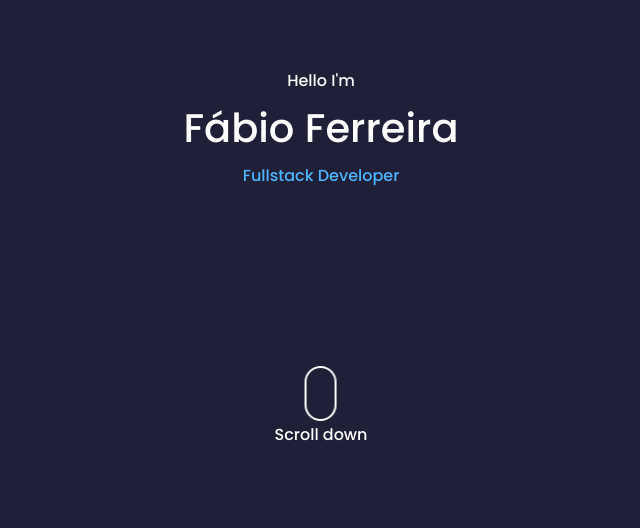
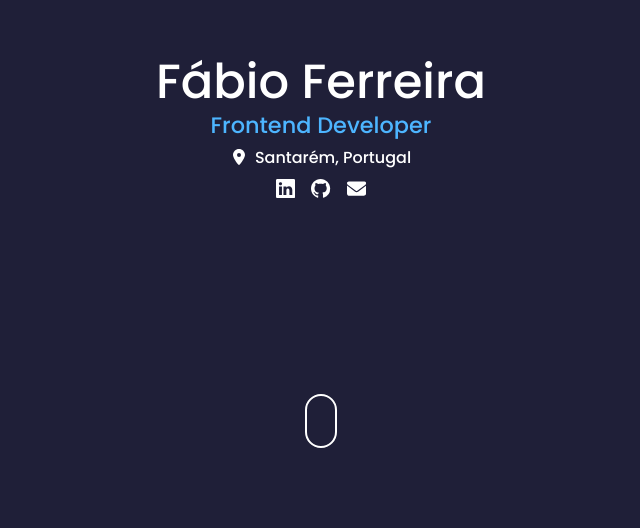
Before and after one commit to fabio-m-ferreira/Portfolio-WebApp, a Next.js app: page / in a window 1280 px wide. Shown: the part 272-800 px from the top of the page, without its empty margins (319-959 px from the left). Built offline with nearby package versions, Linux system fonts and the light colour scheme.

Commit message:
Landing Page update

```diff
--- a/src/app/globals.css
+++ b/src/app/globals.css
@@ -12,6 +12,7 @@
 
 :root {
   --color-bg: #1f1f38;
+  --color-bg-dark: #171728;
   --color-bg-variant: #2c2c6c;
   --color-primary: #4db5ff;
   --color-primary-variant: rgba(77, 181, 255, 0.4);
@@ -75,11 +76,15 @@ h6 {
 }
 
 h1 {
-  font-size: 2.5rem;
+  font-size: 3rem;
 }
 
 h2 {
   font-size: 1.8rem;
+}
+
+h3 {
+  font-size: 1.4rem;
 }
 
 h5 {
--- a/src/sections/footer/Footer.tsx
+++ b/src/sections/footer/Footer.tsx
@@ -28,7 +28,7 @@ const Footer = () => {
 
       <div className={styles.socials}>
         <a
-          href="https://www.linkedin.com/in/fabio--ferreira/"
+          href="https://www.linkedin.com/in/fabio-m-ferreira/"
           target="_blank"
           rel="noreferrer"
         >
--- a/src/sections/landingPage/LandingPage.tsx
+++ b/src/sections/landingPage/LandingPage.tsx
@@ -1,29 +1,67 @@
 import React from "react";
 import styles from "./landingPage.module.css";
+import { FaEnvelope, FaLocationDot } from "react-icons/fa6";
+import { BsGithub, BsLinkedin } from "react-icons/bs";
+import Link from "next/link";
 
 const LandingPage = () => {
   return (
     <div id="home" className={styles.landingPage}>
       <div className={`container ${styles.landingPageContainer}`}>
-        <h5 data-aos="fade-up">Hello I&apos;m</h5>
-        <h1 data-aos="fade-up" data-aos-delay="100">
-          Fábio Ferreira
-        </h1>
-        <h5 data-aos="fade-up" data-aos-delay="200" className={styles.subTitle}>
-          Fullstack Developer
-        </h5>
+        <div className={styles.title}>
+          <h1 data-aos="fade-up">Fábio Ferreira</h1>
+          <h3
+            data-aos="fade-up"
+            data-aos-delay="100"
+            className={styles.subTitle}
+          >
+            Frontend Developer
+          </h3>
+        </div>
+        <div className={styles.personalInfo}>
+          <div
+            className={styles.location}
+            data-aos="fade-up"
+            data-aos-delay="200"
+          >
+            <FaLocationDot /> <h5>Santarém, Portugal</h5>
+          </div>
+
+          <div className={styles.socials}>
+            <Link
+              href="https://www.linkedin.com/in/fabio-m-ferreira/"
+              target="_blank"
+              rel="noreferrer"
+              data-aos="fade-up"
+              data-aos-delay="300"
+            >
+              <BsLinkedin />
+            </Link>
+            <Link
+              href="https://github.com/fabio-m-ferreira"
+              target="_blank"
+              rel="noreferrer"
+              data-aos="fade-up"
+              data-aos-delay="350"
+            >
+              <BsGithub />
+            </Link>
+
+            <a
+              data-aos="fade-up"
+              data-aos-delay="400"
+              href="mailto:me@fabio-ferreira.dev"
+              rel="noreferrer"
+            >
+              <FaEnvelope />
+            </a>
+          </div>
+        </div>
 
         <div className="scroll-down-animation">
           <span className="mouse" data-aos="fade-up">
             <span className="move"></span>
           </span>
-          <h5
-            data-aos="fade-up"
-            data-aos-delay="100"
-            className="scroll-down-text"
-          >
-            Scroll down
-          </h5>
         </div>
       </div>
     </div>
--- a/src/sections/landingPage/landingPage.module.css
+++ b/src/sections/landingPage/landingPage.module.css
@@ -13,8 +13,59 @@
   font-size: 1rem;
 }
 
+.title {
+  display: flex;
+  flex-direction: column;
+}
+
+.title h1 {
+  line-height: 1;
+}
+
 .subTitle {
   color: var(--color-primary);
+}
+
+.personalInfo {
+  display: flex;
+  flex-direction: column;
+  align-items: center;
+  gap: 0.5rem;
+}
+
+.location {
+  display: flex;
+  align-items: center;
+  justify-content: center;
+  gap: 0.5rem;
+}
+
+.socials {
+  display: flex;
+  align-items: center;
+  justify-content: center;
+  gap: 1rem;
+}
+
+.socials a {
+  color: var(--color-white);
+  font-size: 1.2rem;
+  display: flex;
+  transition: var(--transition);
+}
+
+.socials a:hover {
+  color: var(--color-primary);
+}
+
+.initialAnimation {
+  background-color: var(--color-bg-dark);
+  position: absolute;
+  top: 0;
+  left: 0;
+  width: 100%;
+  height: 100%;
+  z-index: 1000;
 }
 
 /* ========== MEDIA QUERIES - Height (Small Devices) ========== */
```
